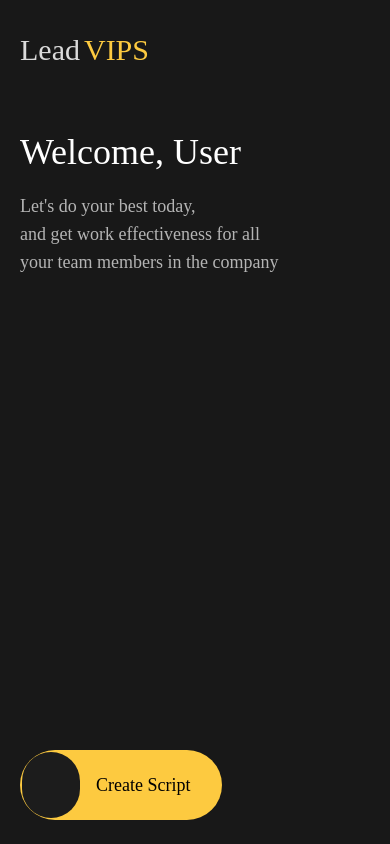
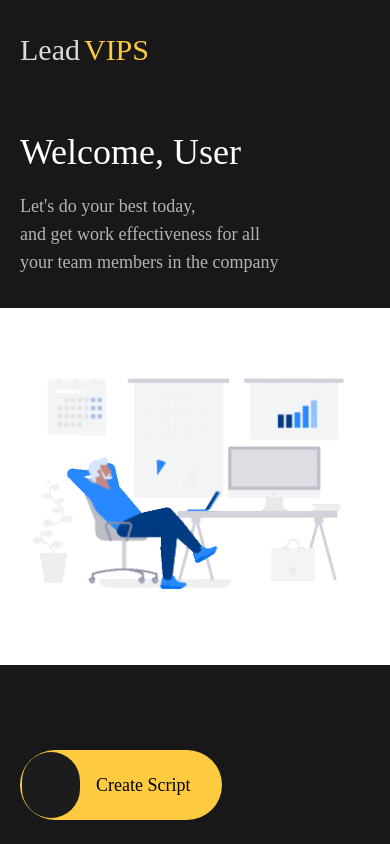
Before and after one commit to Krmzov0/project01, a React (Create React App) app: page / in a window 390 px wide. Built offline with nearby package versions, Linux system fonts and the light colour scheme; no server answers; some icons are missing.

Commit message:
ui changes

```diff
--- a/src/Components/MainPage/index.jsx
+++ b/src/Components/MainPage/index.jsx
@@ -3,6 +3,7 @@ import React from 'react'
 import { UserAuth } from '../../Context/authContext'
 import Header from '../Header/';
 import { Link } from 'react-router-dom'
+import gif from '../../Assets/Images/urban-842.gif'
 
 function MainPage() {
   const { user } = UserAuth();
@@ -29,9 +30,15 @@ function MainPage() {
               </div>
             </div>
 
+
+
             <Link to='/create-script' className='fixed bottom-6 sm:bottom-auto sm:relative z-40'><button className='mt-4 relative w-max px-[2px] py-[2px] pr-8 rounded-full bg-[#FDCA40]  flex justify-center items-center text-lg gap-x-4 font-medium'><div className='p-4 bg-[#1c1c1c] rounded-full'><Add size="26" color="#fff" /></div> Create Script </button></Link>
           </div>
+        </div>
 
+
+        <div className='flex place-self-end w-full h-max py-8 bg-[#fff]'>
+          <img className='z-50' src={gif} alt="" />
         </div>
       </div>
     </>
--- a/src/Components/ScriptComponent/index.jsx
+++ b/src/Components/ScriptComponent/index.jsx
@@ -14,7 +14,7 @@ function ScriptComponent({ script, delteScript, toggleComplete }) {
                             <h4 className={script.completed ? 'text-xl text-[#ffffff7e] line-through transition-all' : 'transition-all text-xl text-[#fff]'}>{script.title}</h4>
                             <div className='flex sm:hidden gap-x-4'>
                                 <Edit className='' size="22" color="#DBDBDB" />
-                                <TickSquare onClick={() => toggleComplete(script)} className='flex sm:hidden' size="22" color="#DBDBDB" />
+                                {script.completed ? <TickSquare onClick={() => toggleComplete(script)} className='cursor-pointer flex sm:hidden' size="22" color="#FDCA40" /> : <TickSquare onClick={() => toggleComplete(script)} className='cursor-pointer flex sm:hidden' size="22" color="#DBDBDB" />}
                             </div>
                         </div>
                         <div className='flex sm:hidden w-full justify-between items-center'>
@@ -29,7 +29,7 @@ function ScriptComponent({ script, delteScript, toggleComplete }) {
                 <div className='flex items-center gap-x-0 sm:gap-x-[4.5rem]'>
                     <div className='flex flex-col sm:flex-row items-center gap-x-12'>
                         <Edit className='cursor-pointer hidden sm:flex' size="25" color="#DBDBDB" />
-                        <TickSquare onClick={() => toggleComplete(script)} className='cursor-pointer hidden sm:flex' size="25" color="#DBDBDB" />
+                        {script.completed ? <TickSquare onClick={() => toggleComplete(script)} className='cursor-pointer hidden sm:flex' size="25" color="#FDCA40" /> : <TickSquare onClick={() => toggleComplete(script)} className='cursor-pointer hidden sm:flex' size="25" color="#DBDBDB" />}
                         <Trash onClick={() => delteScript(script.id)} className='cursor-pointer hidden sm:flex' size="25" color="#DBDBDB" />
                     </div>
 
```
Also changed, not shown: src/Assets/Images/dazzle-task-management.gif (added), src/Assets/Images/urban-842.gif (added).
